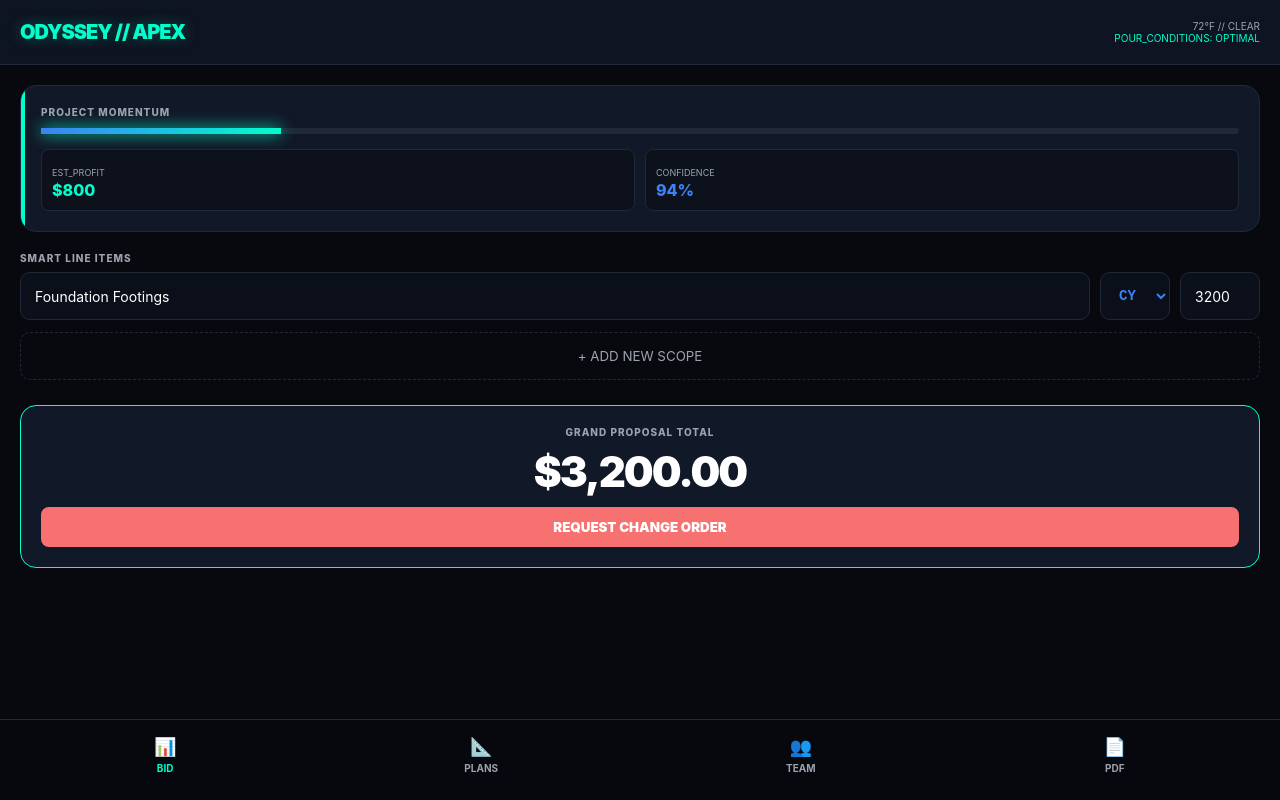
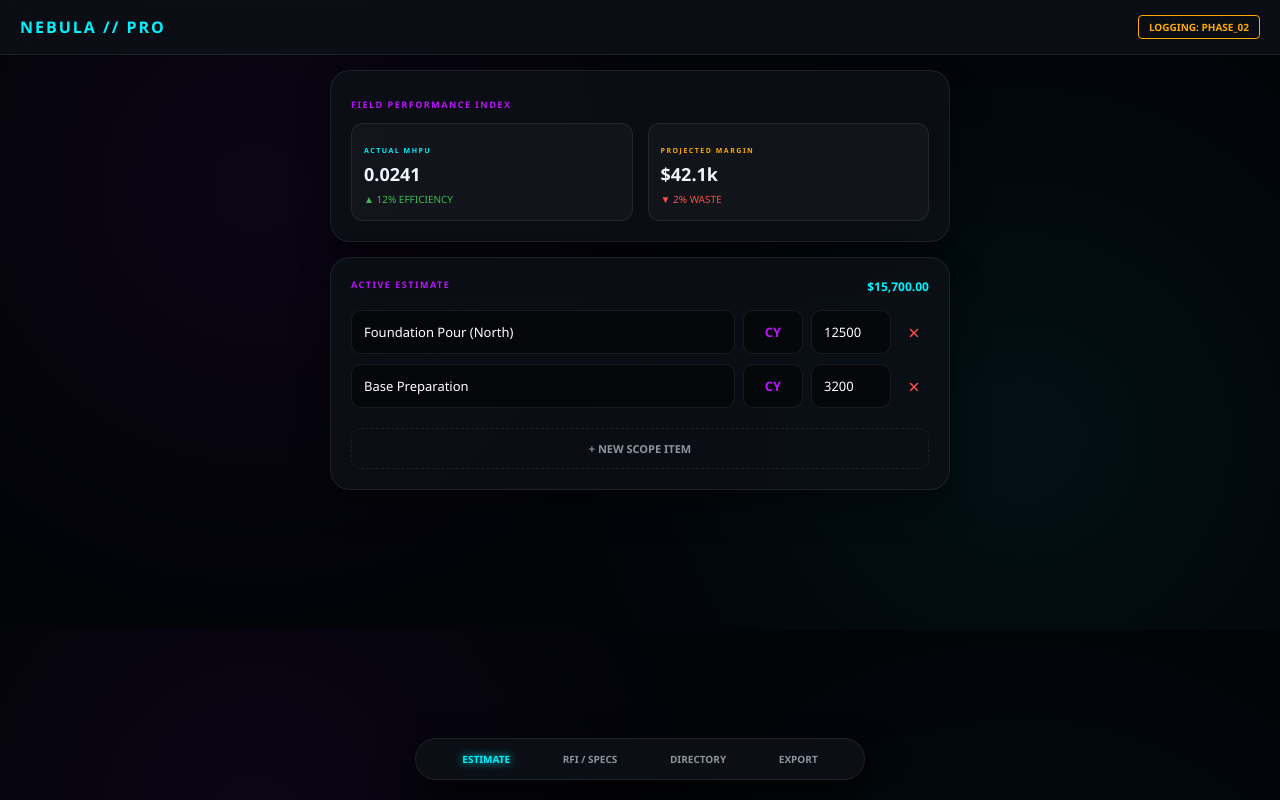
Before and after one commit to wacobjatts/FieldProducts, a plain HTML site: page index.html in a window 1280 px wide. Drawn offline with Linux system fonts and the light colour scheme.

Commit message:
Update index.html

```diff
--- a/index.html
+++ b/index.html
@@ -3,202 +3,208 @@
 <head>
     <meta charset="UTF-8">
     <meta name="viewport" content="width=device-width, initial-scale=1.0, viewport-fit=cover">
-    <title>FOUNDRY // APEX ODYSSEY</title>
+    <title>NEBULA // ENTERPRISE APEX</title>
     <style>
         :root {
-            --bg: #07090e;
-            --surface: #111827;
-            --border: #1f2937;
-            --mint: #00ffcc; /* The "Money" Green */
-            --electric: #3b82f6;
-            --alert: #f87171;
-            --text-h: #f3f4f6;
-            --text-l: #9ca3af;
+            --bg: #020408;
+            --glass: rgba(13, 17, 23, 0.8);
+            --border: rgba(255, 255, 255, 0.08);
+            --neon-blue: #00f2ff;
+            --neon-purple: #bc13fe;
+            --neon-amber: #ffaa00;
+            --text-main: #f0f6fc;
+            --text-dim: #8b949e;
         }
 
-        * { box-sizing: border-box; font-family: 'Inter', system-ui, sans-serif; -webkit-font-smoothing: antialiased; }
-        body { margin: 0; background: var(--bg); color: var(--text-h); padding-bottom: 100px; overflow-x: hidden; }
+        * { box-sizing: border-box; font-family: 'Segoe UI', system-ui, sans-serif; -webkit-tap-highlight-color: transparent; }
+        body {
+            margin: 0; background: var(--bg); color: var(--text-main); padding-bottom: 110px;
+            background-image:
+                radial-gradient(circle at 20% 30%, rgba(188, 19, 254, 0.05) 0%, transparent 40%),
+                radial-gradient(circle at 80% 70%, rgba(0, 242, 255, 0.05) 0%, transparent 40%);
+        }
 
-        /* NEON GLASS HEADER */
-        .header {
-            background: rgba(17, 24, 39, 0.8); backdrop-filter: blur(20px);
-            padding: 20px; border-bottom: 1px solid var(--border);
-            position: sticky; top: 0; z-index: 2000;
+        /* ENTERPRISE HUD */
+        .hud {
+            position: sticky; top: 0; z-index: 1000;
+            background: var(--glass); backdrop-filter: blur(25px);
+            padding: 15px 20px; border-bottom: 1px solid var(--border);
             display: flex; justify-content: space-between; align-items: center;
         }
-        .logo { font-weight: 900; font-size: 20px; letter-spacing: -1px; color: var(--mint); text-shadow: 0 0 15px rgba(0,255,204,0.3); }
-        .weather-hud { font-size: 10px; color: var(--text-l); text-align: right; line-height: 1.2; }
+        .brand { font-weight: 900; font-size: 16px; letter-spacing: 2px; color: var(--neon-blue); text-transform: uppercase; }
+        .project-status { font-size: 10px; color: var(--neon-amber); border: 1px solid var(--neon-amber); padding: 4px 10px; border-radius: 4px; font-weight: 800; }
 
-        /* SMART PROGRESS ENGINE */
-        .dashboard { padding: 20px; }
-        .prog-card { background: var(--surface); border-radius: 16px; padding: 20px; border: 1px solid var(--border); position: relative; overflow: hidden;}
-        .prog-card::after { content: ''; position: absolute; top:0; left:0; width: 4px; height: 100%; background: var(--mint); }
-        .label { font-size: 10px; font-weight: 800; color: var(--text-l); text-transform: uppercase; letter-spacing: 1px; display: block; margin-bottom: 8px; }
-        .bar-bg { height: 6px; background: #1f2937; border-radius: 10px; margin: 10px 0; }
-        .bar-fill { height: 100%; background: linear-gradient(90deg, var(--electric), var(--mint)); width: 35%; box-shadow: 0 0 15px var(--mint); transition: 1.5s cubic-bezier(0.17, 0.67, 0.83, 0.67); }
+        .container { padding: 15px; max-width: 650px; margin: auto; }
 
-        /* PROFIT MARGIN RADAR (SURPRISE 1) */
-        .margin-radar { display: flex; gap: 10px; margin-top: 15px; }
-        .stat-box { flex: 1; background: rgba(0,0,0,0.3); padding: 10px; border-radius: 8px; border: 1px solid var(--border); }
-        .stat-val { font-size: 16px; font-weight: 800; color: var(--mint); display: block; }
-        .stat-lbl { font-size: 9px; color: var(--text-l); }
+        /* HOLOGRAPHIC CARDS */
+        .card {
+            background: var(--glass); border: 1px solid var(--border); border-radius: 20px;
+            padding: 20px; margin-bottom: 15px; position: relative; overflow: hidden;
+            box-shadow: 0 15px 35px rgba(0,0,0,0.4);
+        }
+        .card-header { display: flex; justify-content: space-between; align-items: flex-start; margin-bottom: 15px; }
+        .label { font-size: 9px; font-weight: 900; color: var(--neon-purple); text-transform: uppercase; letter-spacing: 1.5px; }
 
-        /* VIEW CONTAINER */
-        .view { display: none; animation: slideUp 0.4s ease; }
-        .view.active { display: block; }
-        @keyframes slideUp { from { opacity: 0; transform: translateY(20px); } to { opacity: 1; transform: translateY(0); } }
+        /* PERFORMANCE DELTA (From Performance.tsx) */
+        .delta-box { display: flex; gap: 15px; margin-top: 10px; }
+        .stat { flex: 1; background: rgba(255,255,255,0.03); padding: 12px; border-radius: 12px; border: 1px solid var(--border); }
+        .stat-val { font-size: 18px; font-weight: 900; display: block; margin-top: 4px; }
+        .trend-up { color: #3fb950; font-size: 10px; }
+        .trend-down { color: #f85149; font-size: 10px; }
 
-        /* ESTIMATOR V3 */
-        .est-row { display: grid; grid-template-columns: 1fr 70px 80px; gap: 10px; margin-bottom: 12px; }
-        input, select, textarea {
-            background: #0b0f1a; border: 1px solid var(--border); color: #fff;
-            padding: 14px; border-radius: 10px; font-size: 14px; outline: none;
+        /* LINE ITEMS */
+        .item-row { display: grid; grid-template-columns: 1fr 60px 80px 30px; gap: 8px; margin-bottom: 10px; }
+        input {
+            background: rgba(0,0,0,0.5); border: 1px solid var(--border); color: #fff;
+            padding: 12px; border-radius: 10px; font-size: 13px; transition: 0.3s;
         }
-        input:focus { border-color: var(--mint); box-shadow: 0 0 10px rgba(0,255,204,0.1); }
-        .unit-drop { color: var(--electric); font-weight: 800; font-family: monospace; }
+        input:focus { border-color: var(--neon-blue); outline: none; box-shadow: 0 0 10px rgba(0,242,255,0.2); }
+        .btn-del { background: none; border: none; color: #ff4d4d; font-size: 20px; cursor: pointer; }
 
-        /* CONTACT CARDS */
-        .contact-card { background: var(--surface); border-radius: 12px; padding: 15px; margin-bottom: 10px; display: flex; align-items: center; gap: 15px; border: 1px solid var(--border); }
-        .avatar { width: 45px; height: 45px; border-radius: 50%; background: var(--electric); display: flex; align-items: center; justify-content: center; font-weight: 900; color: white; }
+        /* RFI / SUBMITTAL LIST */
+        .rfi-item { display: flex; justify-content: space-between; align-items: center; padding: 12px; background: rgba(255,255,255,0.02); border-radius: 10px; margin-bottom: 8px; font-size: 13px; }
+        .status-pill { font-size: 9px; padding: 3px 8px; border-radius: 50px; font-weight: 800; }
+        .status-open { background: var(--neon-amber); color: #000; }
+        .status-closed { background: #3fb950; color: #fff; }
 
-        /* PLANS & SPECS (BLUEPRINT MODE) */
-        .blueprint-container { background: #000; border: 1px solid var(--electric); height: 250px; border-radius: 12px; position: relative; overflow: hidden; display: flex; align-items: center; justify-content: center; }
-        .blueprint-overlay { position: absolute; width: 100%; height: 100%; background: repeating-linear-gradient(0deg, transparent, transparent 19px, rgba(59,130,246,0.1) 20px), repeating-linear-gradient(90deg, transparent, transparent 19px, rgba(59,130,246,0.1) 20px); }
+        /* VIEW TOGGLE */
+        .view { display: none; }
+        .view.active { display: block; animation: slideUp 0.4s cubic-bezier(0.16, 1, 0.3, 1); }
+        @keyframes slideUp { from { opacity: 0; transform: translateY(15px); } to { opacity: 1; transform: translateY(0); } }
 
-        /* FOOTER NAV */
-        .nav { position: fixed; bottom: 0; width: 100%; background: rgba(7, 9, 14, 0.9); backdrop-filter: blur(20px); border-top: 1px solid var(--border); display: flex; justify-content: space-around; padding: 15px 10px 25px; }
-        .nav-item { background: none; border: none; color: var(--text-l); font-size: 10px; font-weight: 700; text-transform: uppercase; cursor: pointer; display: flex; flex-direction: column; align-items: center; gap: 5px; }
-        .nav-item.active { color: var(--mint); }
-        .nav-icon { font-size: 18px; }
+        /* NAV DOCK */
+        .nav {
+            position: fixed; bottom: 20px; left: 50%; transform: translateX(-50%);
+            width: 90%; max-width: 450px; background: rgba(13, 17, 23, 0.9);
+            backdrop-filter: blur(20px); border: 1px solid var(--border);
+            border-radius: 100px; padding: 12px 20px; display: flex; justify-content: space-around;
+            box-shadow: 0 20px 40px rgba(0,0,0,0.8);
+        }
+        .nav-btn { background: none; border: none; color: var(--text-dim); font-size: 10px; font-weight: 900; text-transform: uppercase; cursor: pointer; transition: 0.2s; }
+        .nav-btn.active { color: var(--neon-blue); text-shadow: 0 0 8px var(--neon-blue); }
 
-        /* THE CHANGE ORDER BUTTON (SURPRISE 2) */
-        .co-btn { background: var(--alert); color: #fff; padding: 12px; border-radius: 8px; border: none; font-weight: 900; width: 100%; margin-top: 10px; cursor: pointer; }
-
-        @media print {
-            .nav, .header, .co-btn { display: none !important; }
-            body { background: white; color: black; }
-            .view.active { display: block !important; }
-            .prog-card, .est-row { border: 1px solid #eee; background: white; color: black; }
-        }
+        @media print { .nav, .hud, .btn-del, .btn-add { display: none !important; } }
     </style>
 </head>
 <body>
 
-    <header class="header">
-        <div class="logo">ODYSSEY // APEX</div>
-        <div class="weather-hud">
-            72°F // CLEAR<br>
-            <span style="color:var(--mint)">POUR_CONDITIONS: OPTIMAL</span>
-        </div>
+    <header class="hud">
+        <div class="brand">NEBULA // PRO</div>
+        <div class="project-status">LOGGING: PHASE_02</div>
     </header>
 
-    <div class="dashboard">
-        <div class="prog-card">
-            <span class="label">Project Momentum</span>
-            <div class="bar-bg"><div class="bar-fill" id="bar-fill"></div></div>
-            <div class="margin-radar">
-                <div class="stat-box">
-                    <span class="stat-lbl">EST_PROFIT</span>
-                    <span class="stat-val" id="profit-val">$0.00</span>
+    <div class="container">
+
+        <section id="v-dash" class="view active">
+            <div class="card">
+                <span class="label">Field Performance Index</span>
+                <div class="delta-box">
+                    <div class="stat">
+                        <span class="label" style="font-size:7px; color:var(--neon-blue)">Actual MHPU</span>
+                        <span class="stat-val">0.0241</span>
+                        <span class="trend-up">▲ 12% EFFICIENCY</span>
                     </div>
-                <div class="stat-box">
-                    <span class="stat-lbl">CONFIDENCE</span>
-                    <span class="stat-val" style="color:var(--electric)">94%</span>
-                </div>
+                    <div class="stat">
+                        <span class="label" style="font-size:7px; color:var(--neon-amber)">Projected Margin</span>
+                        <span class="stat-val">$42.1k</span>
+                        <span class="trend-down">▼ 2% WASTE</span>
                     </div>
                 </div>
             </div>
 
-    <main id="view-est" class="view active" style="padding: 0 20px;">
-        <span class="label">Smart Line Items</span>
-        <div id="est-list">
-            <div class="est-row">
-                <input type="text" placeholder="Item Description" value="Foundation Footings">
-                <select class="unit-drop"><option>CY</option><option>LF</option><option>SQFT</option><option>EA</option></select>
-                <input type="number" placeholder="Cost" value="3200" class="val-input" oninput="App.calc()">
+            <div class="card">
+                <div class="card-header">
+                    <span class="label">Active Estimate</span>
+                    <span style="font-size:12px; font-weight:800; color:var(--neon-blue)" id="total-val">$0.00</span>
+                </div>
+                <div id="est-container"></div>
+                <button class="btn-add" onclick="App.addRow()" style="width:100%; background:none; border:1px dashed var(--border); color:var(--text-dim); padding:12px; border-radius:10px; margin-top:10px; font-weight:800; font-size:11px; cursor:pointer;">+ NEW SCOPE ITEM</button>
+            </div>
+        </section>
+
+        <section id="v-mgmt" class="view">
+            <div class="card">
+                <span class="label">RFI Tracking</span>
+                <div class="rfi-item">
+                    <div><b>#102:</b> Slab PSI Variance</div>
+                    <span class="status-pill status-open">PENDING</span>
+                </div>
+                <div class="rfi-item">
+                    <div><b>#101:</b> Rebar Spacing Clear</div>
+                    <span class="status-pill status-closed">APPROVED</span>
+                </div>
+                <button style="width:100%; background:var(--neon-purple); border:none; color:white; padding:12px; border-radius:10px; margin-top:10px; font-weight:900; font-size:11px;">CREATE FIELD RFI</button>
+            </div>
+
+            <div class="card">
+                <span class="label">Material Submittals</span>
+                <div class="rfi-item">
+                    <div>Concrete Mix Design (4k PSI)</div>
+                    <span style="font-size:10px; color:var(--neon-blue)">IN REVIEW</span>
+                </div>
+                <div class="rfi-item">
+                    <div>Vapor Barrier Specs</div>
+                    <span style="font-size:10px; color:var(--neon-blue)">IN REVIEW</span>
                 </div>
             </div>
-        <button onclick="App.addRow()" style="width:100%; background:none; border:1px dashed var(--border); color:var(--text-l); padding:15px; border-radius:10px; cursor:pointer;">+ ADD NEW SCOPE</button>
+        </section>
 
-        <div style="margin-top:25px; padding:20px; background:var(--surface); border-radius:16px; text-align:center; border:1px solid var(--mint);">
-            <span class="label">Grand Proposal Total</span>
-            <div id="grand-total" style="font-size: 42px; font-weight: 900; color: #fff; letter-spacing: -2px;">$0.00</div>
-            <button class="co-btn" onclick="alert('Change Order Generated & Sent to Client')">REQUEST CHANGE ORDER</button>
+        <section id="v-team" class="view">
+            <div class="card">
+                <span class="label">Integrated Directory</span>
+                <div class="rfi-item" style="background:none; border-bottom:1px solid var(--border);">
+                    <div><b>Jane Cooper</b><br><span style="font-size:11px; color:var(--text-dim)">Architect</span></div>
+                    <span style="color:var(--neon-blue)">CONTACT</span>
                 </div>
-    </main>
-
-    <main id="view-plans" class="view" style="padding: 0 20px;">
-        <span class="label">Architectural Substrate</span>
-        <div class="blueprint-container">
-            <div class="blueprint-overlay"></div>
-            <div style="z-index:10; text-align:center;">
-                <span style="font-size:30px;">📄</span><br>
-                <b style="color:var(--electric)">MASTER_PLAN_V7.DWG</b><br>
-                <span style="font-size:10px; color:var(--text-l)">TAP TO INITIALIZE CAD VIEWER</span>
+                <div class="rfi-item" style="background:none; border-bottom:1px solid var(--border);">
+                    <div><b>Concrete Direct</b><br><span style="font-size:11px; color:var(--text-dim)">Distributor</span></div>
+                    <span style="color:var(--neon-blue)">CONTACT</span>
                 </div>
             </div>
-        <div class="prog-card" style="margin-top:15px;">
-            <span class="label">Specs // Concrete</span>
-            <p style="font-size:12px; color:var(--text-l)">- 4,000 PSI Mix w/ fiber reinforcement<br>- 6" Slab thickness min.</p>
+        </section>
+
     </div>
-    </main>
 
-    <main id="view-contacts" class="view" style="padding: 0 20px;">
-        <span class="label">Verified Network</span>
-        <div class="contact-card">
-            <div class="avatar" style="background:var(--mint); color:#000;">JC</div>
-            <div class="contact-info">
-                <b style="color:#fff">Jane Cooper</b>
-                <span style="display:block">Project Owner</span>
-                <span style="color:var(--mint)">ONLINE</span>
-            </div>
-        </div>
-        <div class="contact-card">
-            <div class="avatar">EP</div>
-            <div class="contact-info">
-                <b style="color:#fff">Elite Plumbing</b>
-                <span style="display:block">Subcontractor</span>
-                <span style="color:var(--text-l)">Last seen 2h ago</span>
-            </div>
-        </div>
-    </main>
-
-    <nav class="nav no-print">
-        <button class="nav-item active" onclick="App.nav('est', this)"><span class="nav-icon">📊</span>BID</button>
-        <button class="nav-item" onclick="App.nav('plans', this)"><span class="nav-icon">📐</span>PLANS</button>
-        <button class="nav-item" onclick="App.nav('contacts', this)"><span class="nav-icon">👥</span>TEAM</button>
-        <button class="nav-item" onclick="window.print()"><span class="nav-icon">📄</span>PDF</button>
+    <nav class="nav">
+        <button class="nav-btn active" onclick="App.nav('dash', this)">Estimate</button>
+        <button class="nav-btn" onclick="App.nav('mgmt', this)">RFI / Specs</button>
+        <button class="nav-btn" onclick="App.nav('team', this)">Directory</button>
+        <button class="nav-btn" onclick="window.print()">Export</button>
     </nav>
 
     <script>
         const App = {
             nav(id, btn) {
                 document.querySelectorAll('.view').forEach(v => v.classList.remove('active'));
-                document.getElementById('view-' + id).classList.add('active');
-                document.querySelectorAll('.nav-item').forEach(b => b.classList.remove('active'));
+                document.getElementById('v-' + id).classList.add('active');
+                document.querySelectorAll('.nav-btn').forEach(b => b.classList.remove('active'));
                 btn.classList.add('active');
             },
-            addRow() {
+            addRow(name="Slab Section", cost=5000) {
+                const id = Date.now();
                 const div = document.createElement('div');
-                div.className = 'est-row';
-                div.innerHTML = `<input type="text" placeholder="Description"><select class="unit-drop"><option>EA</option><option>LF</option><option>SQFT</option></select><input type="number" placeholder="0" class="val-input" oninput="App.calc()">`;
-                document.getElementById('est-list').appendChild(div);
+                div.className = 'item-row';
+                div.id = `item-${id}`;
+                div.innerHTML = `
+                    <input type="text" value="${name}">
+                    <input type="text" value="CY" style="text-align:center; color:var(--neon-purple); font-weight:800;">
+                    <input type="number" value="${cost}" class="cost-input" oninput="App.calc()">
+                    <button class="btn-del" onclick="document.getElementById('item-${id}').remove(); App.calc();">×</button>
+                `;
+                document.getElementById('est-container').appendChild(div);
+                this.calc();
             },
             calc() {
                 let total = 0;
-                document.querySelectorAll('.val-input').forEach(i => total += parseFloat(i.value) || 0);
-                document.getElementById('grand-total').innerText = `$${total.toLocaleString(undefined, {minimumFractionDigits:2})}`;
-
-                // SURPRISE: Margin calculation (assuming 25% margin for demo)
-                let profit = total * 0.25;
-                document.getElementById('profit-val').innerText = `$${profit.toLocaleString()}`;
-
-                // Sync progress bar to data density
-                let p = Math.min(document.querySelectorAll('.est-row').length * 20, 100);
-                document.getElementById('bar-fill').style.width = p + '%';
+                document.querySelectorAll('.cost-input').forEach(i => total += parseFloat(i.value) || 0);
+                document.getElementById('total-val').innerText = `$${total.toLocaleString(undefined, {minimumFractionDigits:2})}`;
             }
         };
-        window.onload = () => App.calc();
+
+        window.onload = () => {
+            App.addRow("Foundation Pour (North)", 12500);
+            App.addRow("Base Preparation", 3200);
+        };
     </script>
 </body>
 </html>
```
Lines whose indentation alone changed are shown as unchanged.
